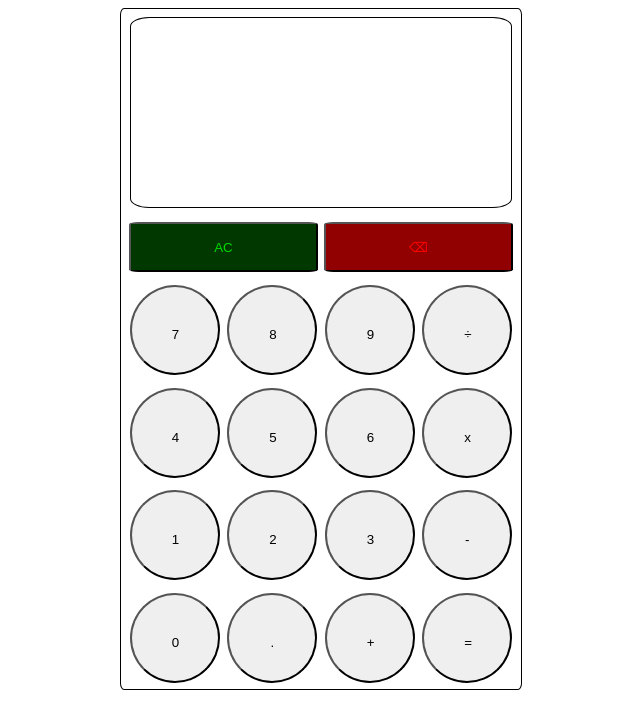
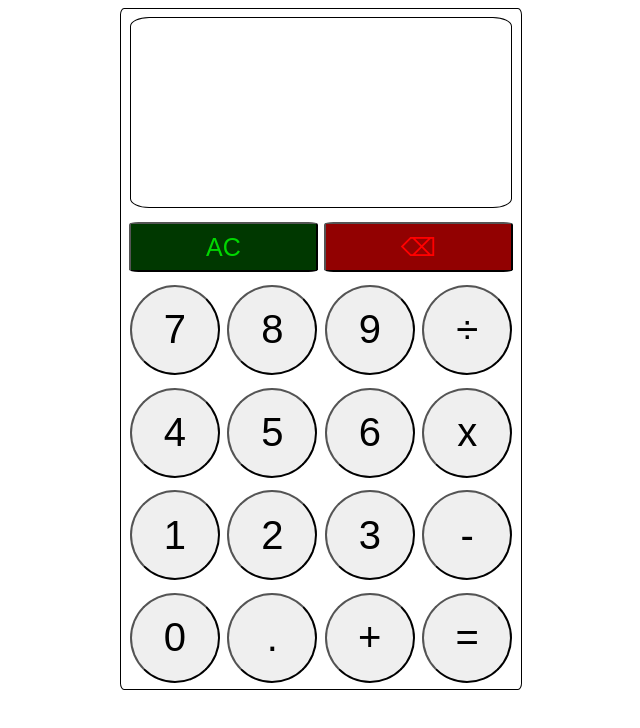
Before and after one commit to tejasps2001/Calculator, a plain HTML site: page index.html in a window 1280 px wide. Shown: the whole page, without its empty margins (319-959 px from the left). Drawn offline with Linux system fonts and the light colour scheme.

Commit message:
Add fonts to page

```diff
--- a/style.css
+++ b/style.css
@@ -1,4 +1,10 @@
+@font-face {
+    font-family: Product Sans;
+    src: url(./fonts/Product\ Sans\ Regular.ttf);
+}
+
 body {
+    font-family: 'Product Sans', 'Times New Roman', Times, serif;
     display: flex;
     justify-content: center;
 }
@@ -23,6 +29,16 @@ body {
     height: 200px;
 }
 
+#expression {
+    font-size: 70px;
+    color: whitesmoke;
+}
+
+#result {
+    font-size: 52px;
+    color: rgb(175, 175, 175);
+}
+
 #buttons {
     display: flex;
     height: 500px;
@@ -41,8 +57,9 @@ body {
 .button.function {
     box-sizing: border-box;
     height: 50px;
-    padding: 10px 83px;
+    padding: 5px 75px;
     border-radius: 5%;
+    font-size: 25px;
 }
 
 .button.operator, .button.number {
@@ -51,6 +68,10 @@ body {
     height: 90px;
     padding: 40px;
     border-radius: 100%;
+    display: flex;
+    justify-content: center;
+    align-items: center;
+    font-size: 40px;
 }
 
 #clear {
```
Also changed, not shown: fonts/Product Sans Regular.ttf (added).
